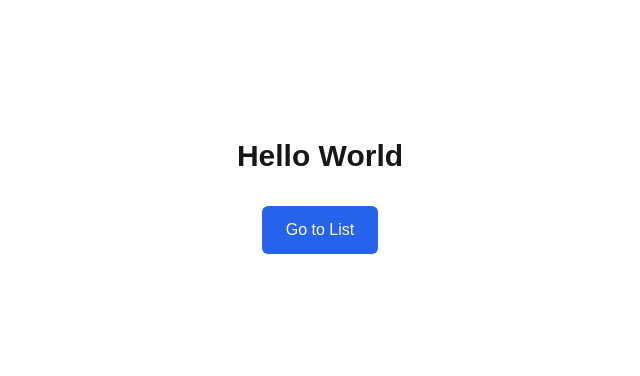
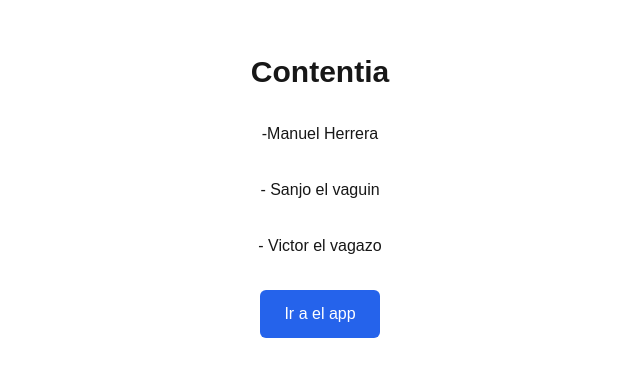
Before and after one commit to Herre1/FrontEnd-CompuNet3, a Next.js app: page / in a window 1280 px wide. Shown: the part 204-580 px from the top of the page, without its empty margins (320-960 px from the left). Built offline with nearby package versions, Linux system fonts and the light colour scheme.

Commit message:
Update /

```diff
--- a/src/app/page.tsx
+++ b/src/app/page.tsx
@@ -3,10 +3,13 @@ import Link from 'next/link';
 export default function Home() {
   return (
     <div className="flex min-h-screen flex-col items-center justify-center p-24">
-      <h1 className="flex items-center text-3xl font-bold mb-8">Hello World</h1>
+      <h1 className="flex items-center text-3xl font-bold mb-8">Contentia </h1>
+      <h1 className="flex items-center text-1xl  mb-8">-Manuel Herrera </h1>
+      <h1 className="flex items-center text-1xl  mb-8">- Sanjo el vaguin </h1>
+      <h2 className="flex items-center text-1xl mb-8">- Victor el vagazo </h2>
 
-      <Link href="/list" className="px-6 py-3 bg-blue-600 text-white rounded-md hover:bg-blue-700 focus:outline-none focus:ring-2 focus:ring-blue-500">
-        Go to List
+      <Link href="/login" className="px-6 py-3 bg-blue-600 text-white rounded-md hover:bg-blue-700 focus:outline-none focus:ring-2 focus:ring-blue-500">
+        Ir a el app
       </Link>
     </div>
   );
```
